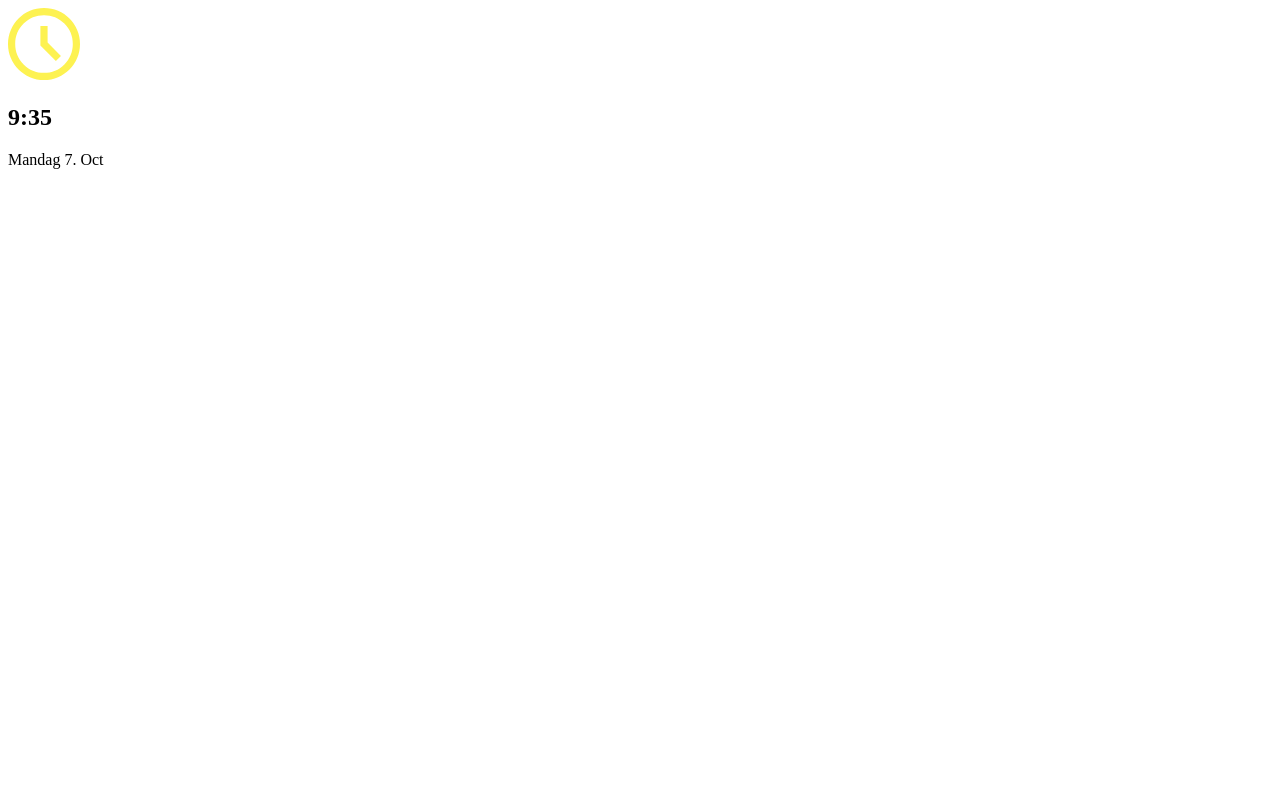
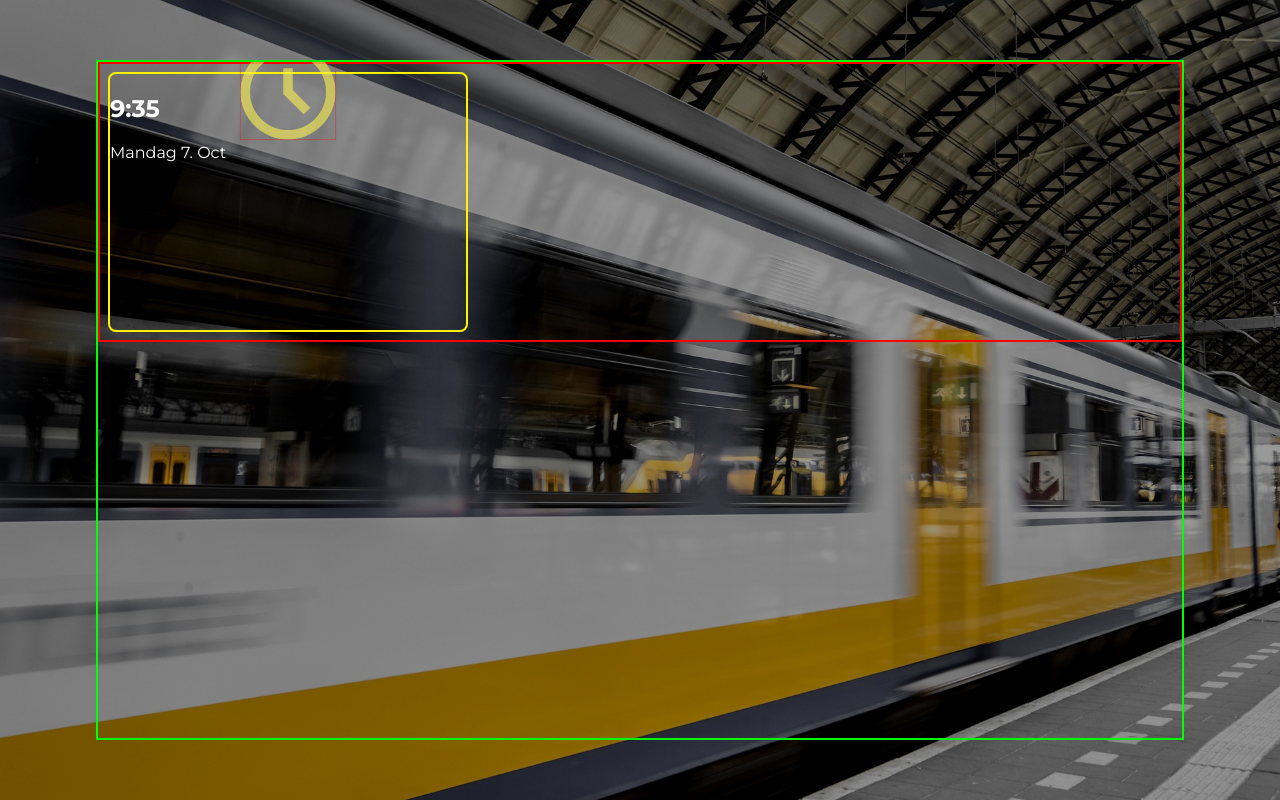
Before and after one commit to willy0483/Infoboards, a plain HTML site: page index.html in a window 1280 px wide. Drawn offline with Linux system fonts and the light colour scheme.

Commit message:
javascript html genrering

```diff
--- a/assets/css/main.scss
+++ b/assets/css/main.scss
@@ -1 +1,71 @@
 @import 'variables';
+@import url('https://fonts.googleapis.com/css2?family=Montserrat:ital,wght@0,100..900;1,100..900&display=swap');
+// font-family: "Montserrat", sans-serif;
+
+* {
+    box-sizing: border-box;
+}
+
+body {
+    margin: 0;
+    background-color: $black;
+    color: $white;
+    font-family: "Montserrat";
+    overflow: hidden;
+    background-color: $black;
+}
+
+// #region Background image
+
+.background-container {
+    position: relative;
+    overflow: hidden;
+    width: 100vw;
+    height: 100vh;
+}
+
+.background-container img {
+    max-width: 100%;
+    opacity: .6;
+    height: auto;
+}
+
+#siteContent {
+    overflow-y: hidden;
+    position: absolute;
+    border: 2px solid lime;
+    width: 85%;
+    height: 85%;
+    left: 50%;
+    top: 50%;
+    transform: translate(-50%, -50%);
+}
+
+#tidContainer{
+    border: 2px solid red;
+
+}
+
+#tidContent {
+    border: 2px solid $yellow;
+    border-radius: .5rem;
+    margin: .5rem;
+
+    width: 360px;
+    height: 260px;
+
+    position: relative;
+}
+
+#clockImage{
+    border: 2px solid red;
+    position: absolute;
+    top: -10rem;
+    left: 0;
+    width: 100%;
+    scale: .27;
+}
+
+
+
+// #endregion Background image
--- a/assets/js/modules/Clock/UrView/urView.js
+++ b/assets/js/modules/Clock/UrView/urView.js
@@ -6,13 +6,23 @@ export default function buildUrView(now, day, hours, minutes, date, myMonths) {
   console.log(now);
 
   let myHtml = `
-    <section>
-      <img src="assets/images/Svg/Clock_Icon.svg" alt="Clock_Icon" />
-      <div class="timeDateContainer">
-        <header class="time"><h2>${hours}:${minutes}</h2></header>
-        <p class="date">${day} ${date}. ${myMonths}</p>
+  <div class="background-container">
+    <img src="assets/images/TrainBackgroundImage.jpg" alt="Background Image">
+    <div id="siteContent">
+      <div id="tidContainer">
+        <div id="tidContent">
+          <img id="clockImage" src="assets/images/Svg/Clock_Icon.svg" alt="Clock_Icon" />
+            <div class="timeDateContainer">
+              <header class="time"><h2>${hours}:${minutes}</h2></header>
+              <p class="date">${day} ${date}. ${myMonths}</p>
+            </div>
+        </div>
       </div>
-    </section>
+
+
+
+    </div>
+  </div>
   `;
 
   clock.innerHTML = myHtml;
```
Also changed, not shown: assets/css/main.css, assets/images/TrainBackgroundImage.jpg (added), 1 other file.
